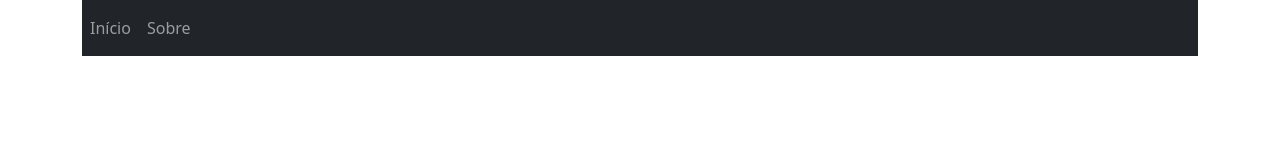
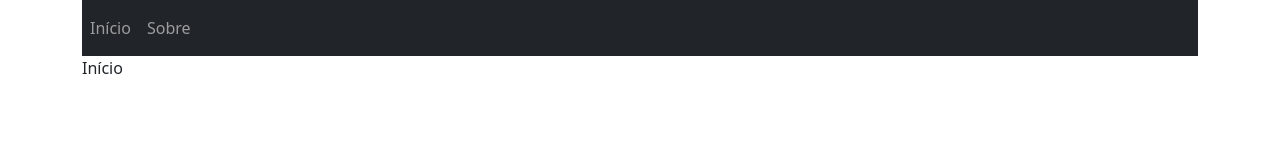
Before and after one commit to campos20/mega-sena-gerador, a React (Vite) app in the folder mega-sena-gerador/: page / in a window 1280 px wide. Before the commit this address had no page. Shown: the top 160 px of the page. Built offline with nearby package versions, Linux system fonts and the light colour scheme.

Commit message:
Introduce HomePage

```diff
--- a/mega-sena-gerador/src/App.jsx
+++ b/mega-sena-gerador/src/App.jsx
@@ -2,7 +2,8 @@ import React from "react";
 
 import { HashRouter, Link, Route, Routes } from "react-router-dom";
 
-import { AboutPage } from "../src/pages/about/AboutPage";
+import { AboutPage } from "../src/pages/AboutPage";
+import { HomePage } from "../src/pages/HomePage";
 
 import "bootstrap/dist/css/bootstrap.min.css";
 
@@ -26,6 +27,7 @@ export const App = () => {
         </nav>
 
         <Routes>
+          <Route path="/" element={<HomePage />} />
           <Route path="/about" element={<AboutPage />} />
         </Routes>
       </HashRouter>
--- /dev/null
+++ b/mega-sena-gerador/src/pages/HomePage.jsx
@@ -0,0 +1,3 @@
+export const HomePage = () => {
+  return <div>Início</div>;
+};
```
Also changed, not shown: mega-sena-gerador/src/pages/AboutPage.jsx (renamed from mega-sena-gerador/src/pages/about/AboutPage.jsx).
